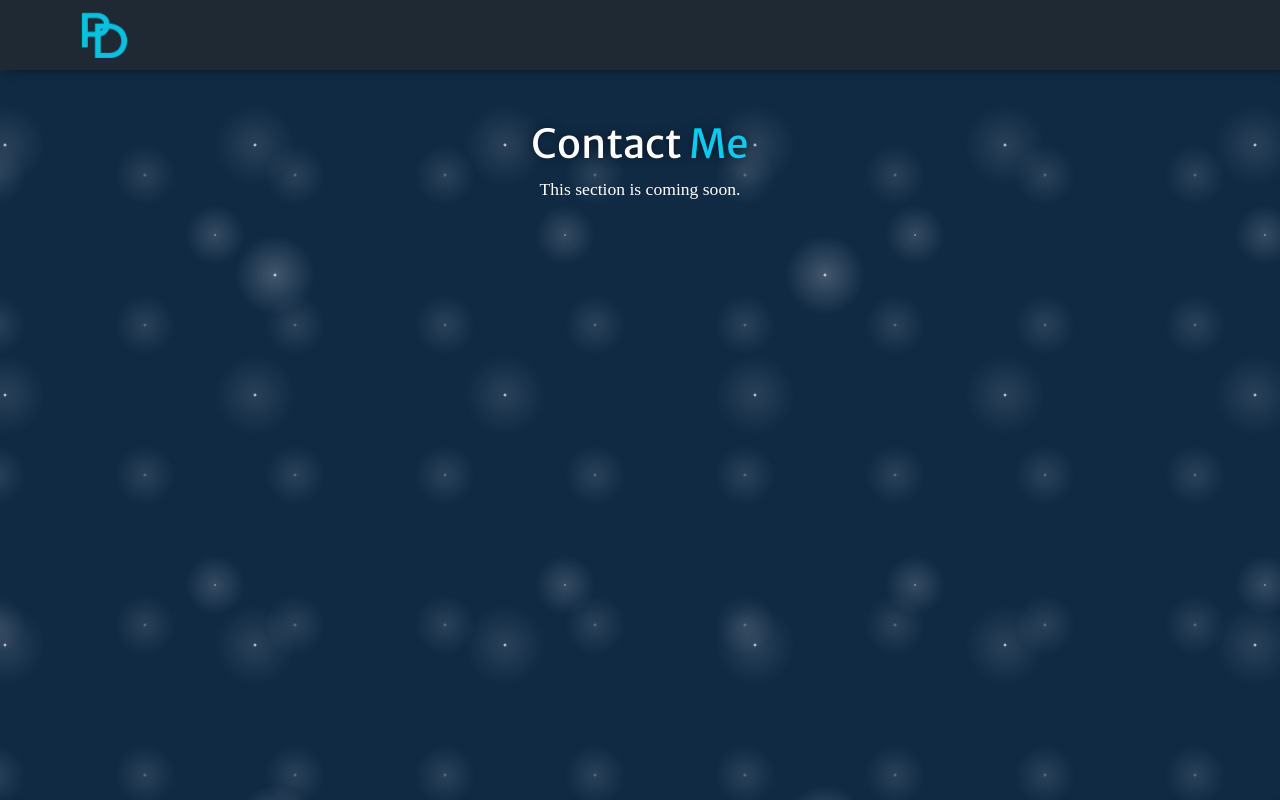
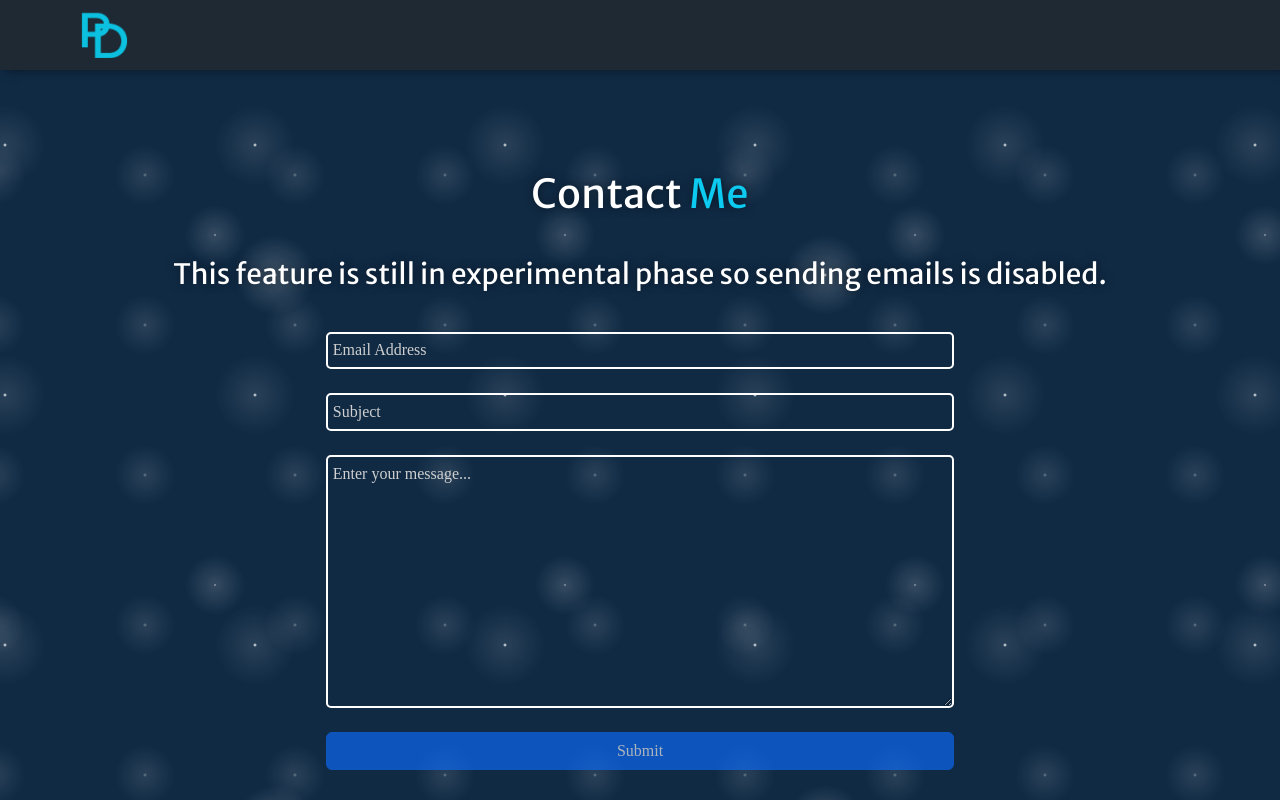
Before and after one commit to Petrosdevri/Portfolio, a React (Create React App) app: page /contact in a window 1280 px wide. Shown: the top 800 px of the page. Built offline with nearby package versions, Linux system fonts and the light colour scheme; a web font is replaced by a local one.

Commit message:
Worked on"'Contact" page

```diff
--- a/package.json
+++ b/package.json
@@ -10,6 +10,8 @@
     "@testing-library/user-event": "^13.5.0",
     "axios": "^1.4.0",
     "bootstrap": "^5.2.3",
+    "dotenv": "^16.4.5",
+    "emailjs": "^4.0.3",
     "formik": "^2.2.9",
     "react": "^18.2.0",
     "react-animated-popup": "^0.1.8",
--- a/src/components/Contact/Contact.css
+++ b/src/components/Contact/Contact.css
@@ -1,22 +1,23 @@
 .contact {
-  height: 80vh;
-  margin: 50px 0 50px 0;
-}
-
-.form {
+  height: 100vh;
   display: flex;
   flex-direction: column;
   justify-content: center;
   align-items: center;
-  gap: 30px;
+  gap: 2em;
+}
+
+.contact-form {
+  width: 50%;
+  margin: 0 auto;
 }
 
 .field {
   background: none;
-  border: 2px solid #FFF;
+  border: 2px solid #FFFFFF;
   border-radius: 5px;
-  color: #FFF;
-  width: 300px;
+  color: #FFFFFF;
+  padding: 0.3em;
 }
 
 .error-message {
--- a/src/components/Contact/Contact.js
+++ b/src/components/Contact/Contact.js
@@ -1,12 +1,31 @@
-import React from 'react';
-import { Container } from 'react-bootstrap';
+import React, { useRef } from 'react';
+import { Button, Container, Stack } from 'react-bootstrap';
 import './Contact.css';
 
 export default function Contact() {
+    const form = useRef();
+
+    const sendEmail = (e) => {
+        e.preventDefault();
+
+        // emailjs.sendForm('SERVICE_ID', 'TEMPLATE_ID', form.current, {
+        //     publicKey: 'PUBLIC_KEY',
+        // }).then(() => alert('SUCCESS!'))
+        // .catch(() => console.log('FAILED!'));
+    }
+
     return (
         <Container fluid className='contact'>
             <h1>Contact <span className='name'>Me</span></h1>
-            <p>This section is coming soon.</p>
+            <h3>This feature is still in experimental phase so sending emails is disabled.</h3>
+            <form className='contact-form' ref={form} onSubmit={sendEmail}>
+                <Stack gap={4}>
+                    <input type='email' className='email field' placeholder='Email Address' />
+                    <input type='text' className='subject field' placeholder='Subject' />
+                    <textarea className='message field' rows='10' placeholder='Enter your message...'></textarea>
+                    <Button type='submit' disabled>Submit</Button>
+                </Stack>
+            </form>
         </Container>
     );
 }
```
Also changed, not shown: 2 other files (tests, documents, lock files or other folders).
